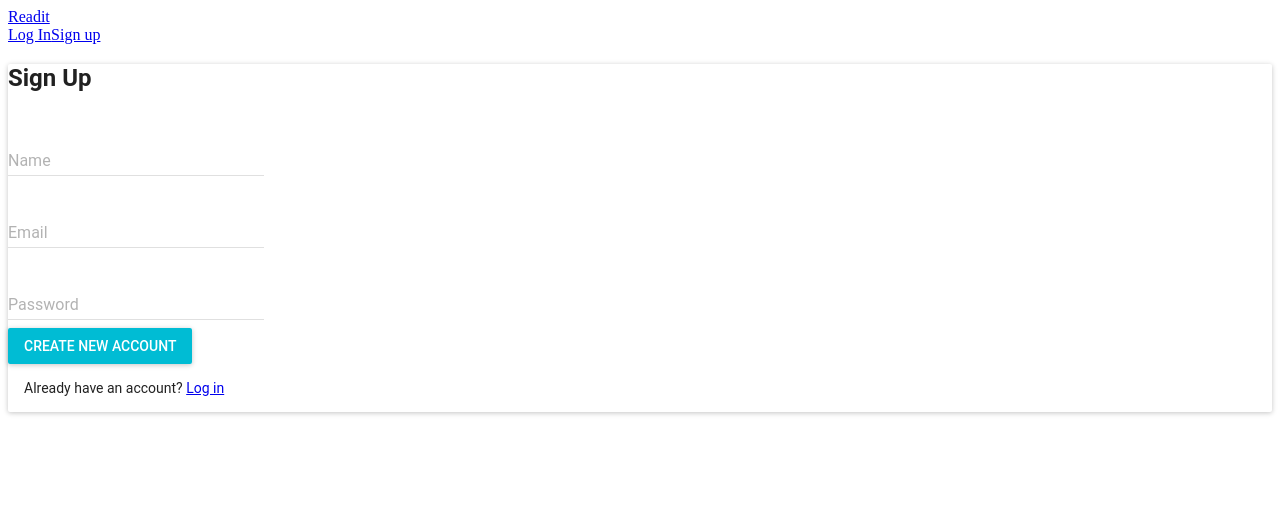
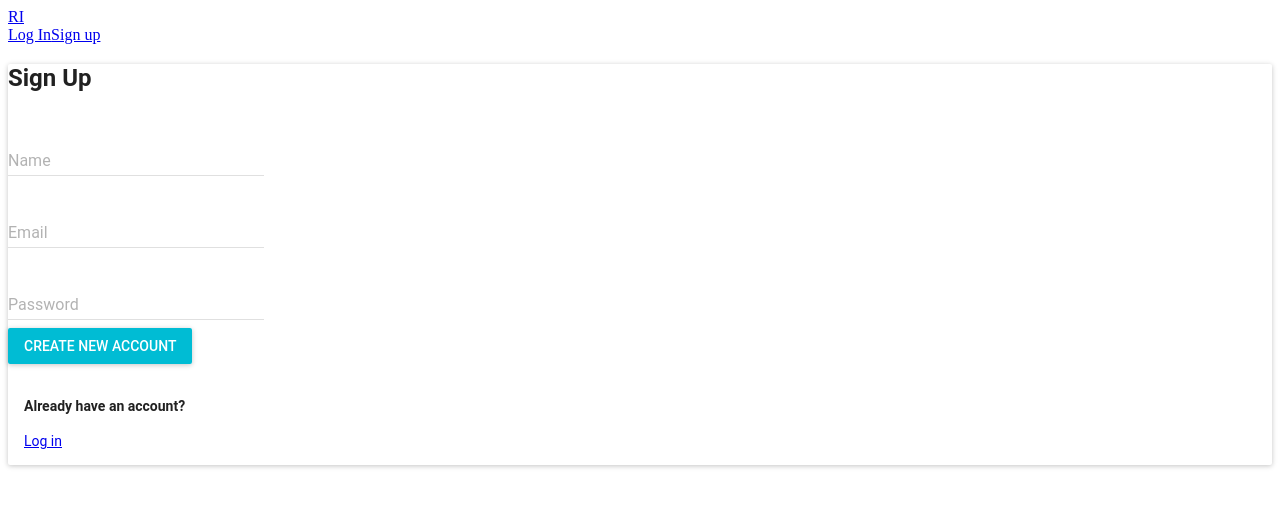
Before and after one commit to criveraj/ReadIt, a React app in the folder readit/: page /signup in a window 1280 px wide. Shown: the top 506 px of the page. Built offline with nearby package versions, Linux system fonts and the light colour scheme; the HTML template or start-up script is replaced by a standard one.

Commit message:
Styled background and navbar

```diff
--- a/readit/client/src/components/Dashboard.jsx
+++ b/readit/client/src/components/Dashboard.jsx
@@ -6,10 +6,11 @@ import SearchBarContainer from './SearchBar/SearchBarContainer.jsx';
 
 const Dashboard = ({ secretData }) => (
   <Card className="container">
+    <h3>
     <CardTitle
       title="I'm reading this book today"
       subtitle=""
-    />
+    /></h3>
      {secretData && <CardText style={{ fontSize: '18px', color: 'green' }}></CardText>}
     <SearchBarContainer />
     <SearchResultContainer />
--- a/readit/client/src/components/Header.jsx
+++ b/readit/client/src/components/Header.jsx
@@ -2,6 +2,7 @@ import React from 'react'
 import { Link } from 'react-router-dom'
 import Auth from '../modules/Auth';
 import {Redirect} from 'react-router-dom';
+import { Glyphicon } from 'react-bootstrap';
 
 
 class Header extends React.Component {
@@ -11,7 +12,7 @@ class Header extends React.Component {
 
     // set the initial component state
     this.state = {
-      SiteText: 'Readit',
+      SiteText: 'RI',
       loginText: 'Log In',
       signupText: 'Sign up',
       userWelcomeText: 'Hello ',
@@ -48,7 +49,7 @@ class Header extends React.Component {
 
             <div className="top-bar-left">
 
-                  {this.state.userWelcomeText} {JSON.parse(localStorage.getItem('usrname')).name}!
+              {/*{this.state.userWelcomeText} {JSON.parse(localStorage.getItem('usrname')).name}!*/}
 
             </div>
             ):
--- a/readit/client/src/components/LoginForm.jsx
+++ b/readit/client/src/components/LoginForm.jsx
@@ -39,7 +39,7 @@ const LoginForm = ({onSubmit,onChange,errors,successMessage,user}) => (
         <RaisedButton type="submit" label="Log in" primary />
       </div>
 
-      <CardText>Don't have an account? <Link to={'/signup'}>Create one</Link>.</CardText>
+      <CardText><h4>Don't have an account?</h4><Link to={'/signup'}>Create one</Link>.</CardText>
     </form>
   </Card>
 );
--- a/readit/client/src/components/SignUpForm.jsx
+++ b/readit/client/src/components/SignUpForm.jsx
@@ -48,7 +48,7 @@ const SignUpForm = ({onSubmit,onChange,errors,user}) => (
         <RaisedButton type="submit" label="Create New Account" primary />
       </div>
 
-      <CardText>Already have an account? <Link to={'/login'}>Log in</Link></CardText>
+      <CardText><h4>Already have an account?</h4><Link to={'/login'}>Log in</Link></CardText>
     </form>
   </Card>
 );
--- a/readit/package.json
+++ b/readit/package.json
@@ -27,6 +27,7 @@
     "passport-local": "^1.0.0",
     "prop-types": "^15.6.0",
     "react": "^16.0.0",
+    "react-bootstrap": "^0.31.5",
     "react-dom": "^16.0.0",
     "react-router": "^4.2.0",
     "react-router-dom": "^4.2.2",
```
Also changed, not shown: 3 other files (tests, documents, lock files or other folders).
